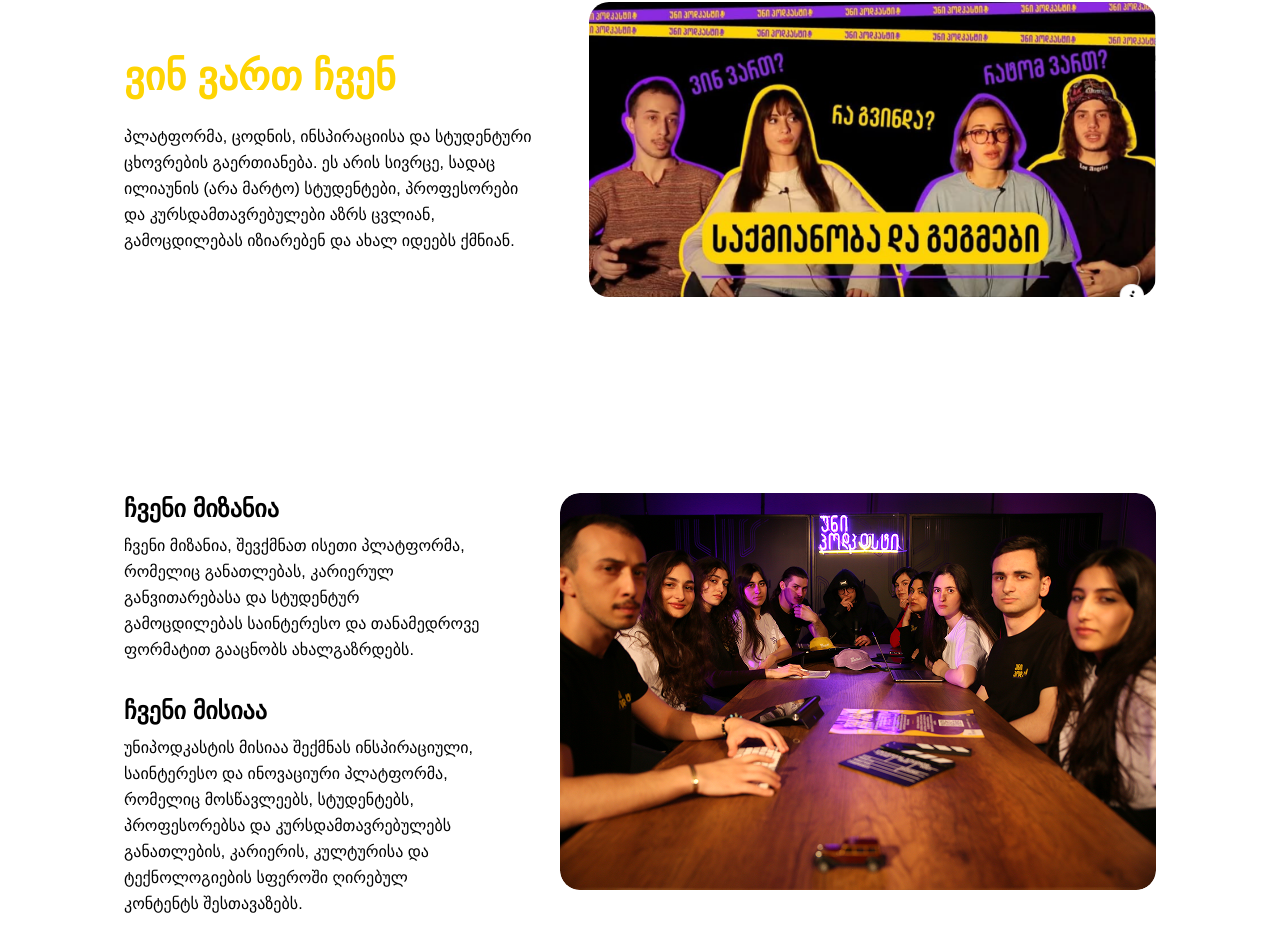
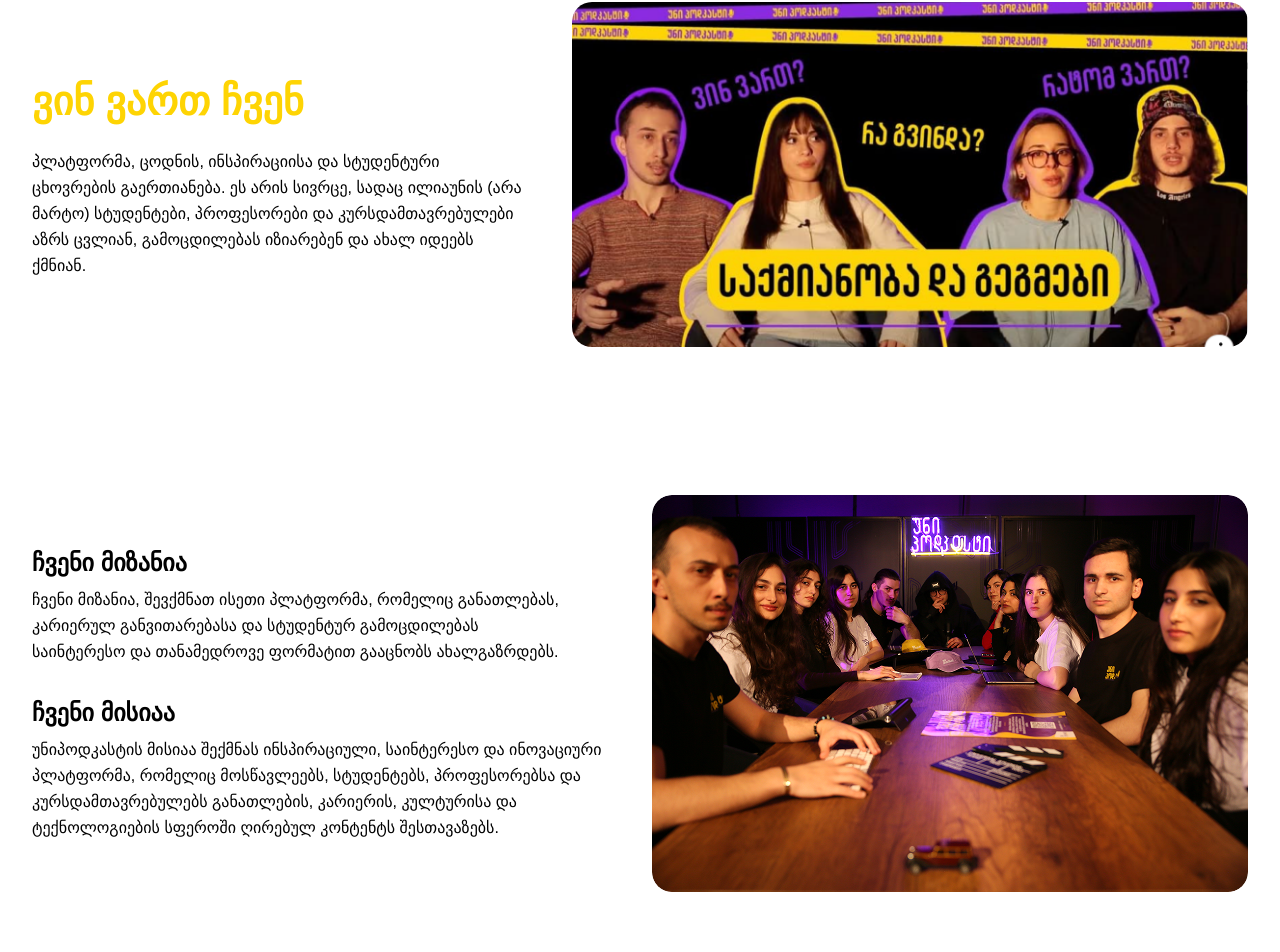
Before and after one commit to Mind1a/unipodcast, a Next.js app: page /AboutUs in a window 1280 px wide. Shown: the part 146-1098 px from the top of the page. Built offline with nearby package versions, Linux system fonts and the light colour scheme; a web font is replaced by a local one.

Commit message:
feature: complete top part of About Us section

```diff
--- a/features/components/AboutUs.tsx
+++ b/features/components/AboutUs.tsx
@@ -1,17 +1,18 @@
-import Image, { StaticImageData } from "next/image";
-import type { ReactNode } from "react";
+import Image from "next/image";
 
 import aboutUs1 from "../../public/assets/images/aboutUs1.png";
 import aboutUs2 from "../../public/assets/images/aboutUs2.png";
 
 const AboutUs = () => {
   return (
-    <section className="flex flex-col justify-center items-center lg:m-[100px] md:gap-8 lg:gap-[100px]">
-      <div className="flex flex-col md:flex-row max-w-[1240px] w-full gap-12 items-center md:px-6 md:py-12">
-        <div className="max-w-[492px] w-full">
+    <section className="flex flex-col items-center lg:my-[100px] md:my-12 my-8 lg:gap-[100px] md:gap-12 gap-10 px-4 md:px-6 md:py-12 lg:px-8 lg:py-0">
+      {/* ---------- Fisrt section ---------- */}
+      <div className="flex flex-col md:flex-row items-center justify-between w-full max-w-[1240px] gap-8 lg:gap-12 md:py-12">
+        <div className="w-full max-w-[492px]">
           <h2 className="mb-4 text-[40px] font-bold text-[#FED403] lg:mb-[18px]">
             ვინ ვართ ჩვენ
           </h2>
+
           <p className="leading-[26px]">
             პლატფორმა, ცოდნის, ინსპირაციისა და სტუდენტური ცხოვრების გაერთიანება.
             ეს არის სივრცე, სადაც ილიაუნის (არა მარტო) სტუდენტები, პროფესორები
@@ -19,21 +20,28 @@ const AboutUs = () => {
             იდეებს ქმნიან.
           </p>
         </div>
-        <div>
+
         <Image
           src={aboutUs1}
           alt="ჩვენ შესახებ"
           width={700}
-            height={365}
-            className="w-full h-auto rounded-[20px]"
+          height={345}
+          className="
+            rounded-[20px]
+            w-[358px] h-[186px]
+            md:w-[361px] md:h-[238px]
+            lg:w-[700px] lg:h-[345px]
+            object-cover
+          "
         />
       </div>
-      </div>
 
-      <div className="flex flex-col lg:flex-row gap-12 max-w-[1240px] w-full md:px-6 md:py-12">
-        <div className="w-full lg:max-w-[596px] lg:pr-8">
-          <div className="mb-8">
+      {/* ---------- Second section ---------- */}
+      <div className="flex flex-col lg:flex-row items-center justify-between w-full max-w-[1240px] gap-8 lg:gap-12">
+        <div className="w-full lg:max-w-[596px]">
+          <div className="mb-8 lg:pr-8">
             <h3 className="mb-2 text-2xl font-bold">ჩვენი მიზანია</h3>
+
             <p className="leading-[26px]">
               ჩვენი მიზანია, შევქმნათ ისეთი პლატფორმა, რომელიც განათლებას,
               კარიერულ განვითარებასა და სტუდენტურ გამოცდილებას საინტერესო და
@@ -43,6 +51,7 @@ const AboutUs = () => {
 
           <div>
             <h3 className="mb-2 text-2xl font-bold">ჩვენი მისიაა</h3>
+
             <p className="leading-[26px]">
               უნიპოდკასტის მისიაა შექმნას ინსპირაციული, საინტერესო და ინოვაციური
               პლატფორმა, რომელიც მოსწავლეებს, სტუდენტებს, პროფესორებსა და
@@ -52,15 +61,19 @@ const AboutUs = () => {
           </div>
         </div>
 
-        <div className="w-full max-w-[596px] flex-shrink-0">
         <Image
           src={aboutUs2}
           alt="ჩვენ შესახებ"
           width={596}
           height={397}
-            className="w-full h-auto rounded-[20px]"
+          className="
+            rounded-[20px]
+            w-[358px] h-[239px]
+            md:w-[720px] md:h-[440px]
+            lg:w-[596px] lg:h-[397px]
+            object-cover
+          "
         />
-        </div>
       </div>
     </section>
   );
```
Lines whose indentation alone changed are shown as unchanged.
